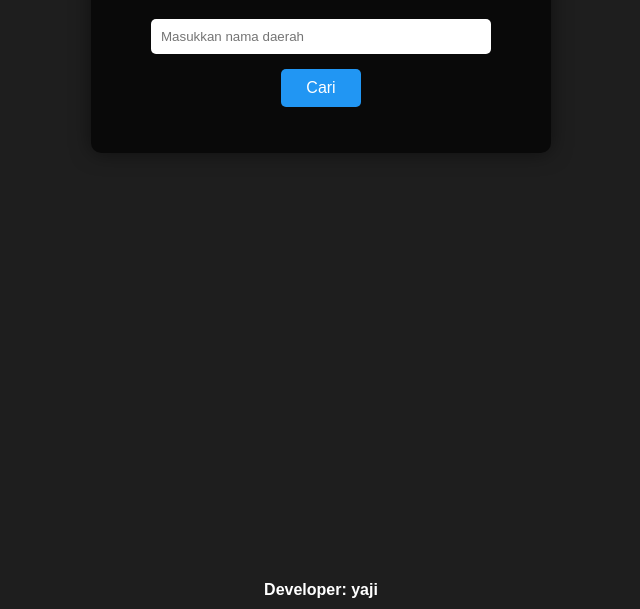
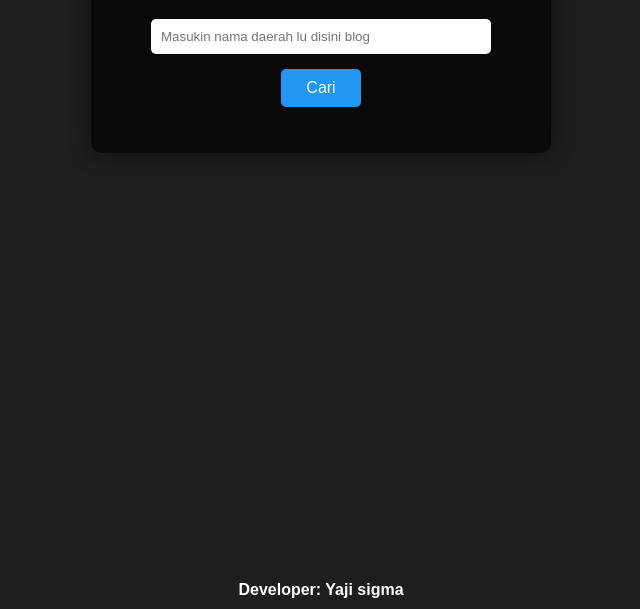
Before and after one commit to yajielchaein/cek-cuaca, a plain HTML site: page index.html in a window 1280 px wide. Shown: the part 191-800 px from the top of the page, without its empty margins (319-959 px from the left). Drawn offline with Linux system fonts and the light colour scheme.

Commit message:
Update index.html

```diff
--- a/index.html
+++ b/index.html
@@ -56,12 +56,12 @@
 <body>
   <div class="container">
     <h1>Cek Cuaca</h1>
-    <input type="text" id="cityInput" placeholder="Masukkan nama daerah" />
+    <input type="text" id="cityInput" placeholder="Masukin nama daerah lu disini blog" />
     <br />
     <button onclick="getWeather()">Cari</button>
     <p id="result"></p>
   </div>
-  <footer>Developer: yaji</footer>
+  <footer>Developer: Yaji sigma</footer>
 
   <script>
     const apiKey = "eb336dfcd656225472e46307dd3aa00f";
@@ -91,7 +91,7 @@
         const res = await fetch(
           `https://api.openweathermap.org/data/2.5/weather?q=${city}&appid=${apiKey}&lang=id&units=metric`
         );
-        if (!res.ok) throw new Error("Kota tidak ditemukan!");
+        if (!res.ok) throw new Error("Kota tidak ditemukan! masukin nama kota yang bener satt");
 
         const data = await res.json();
         const cuaca = data.weather[0].description;
```
